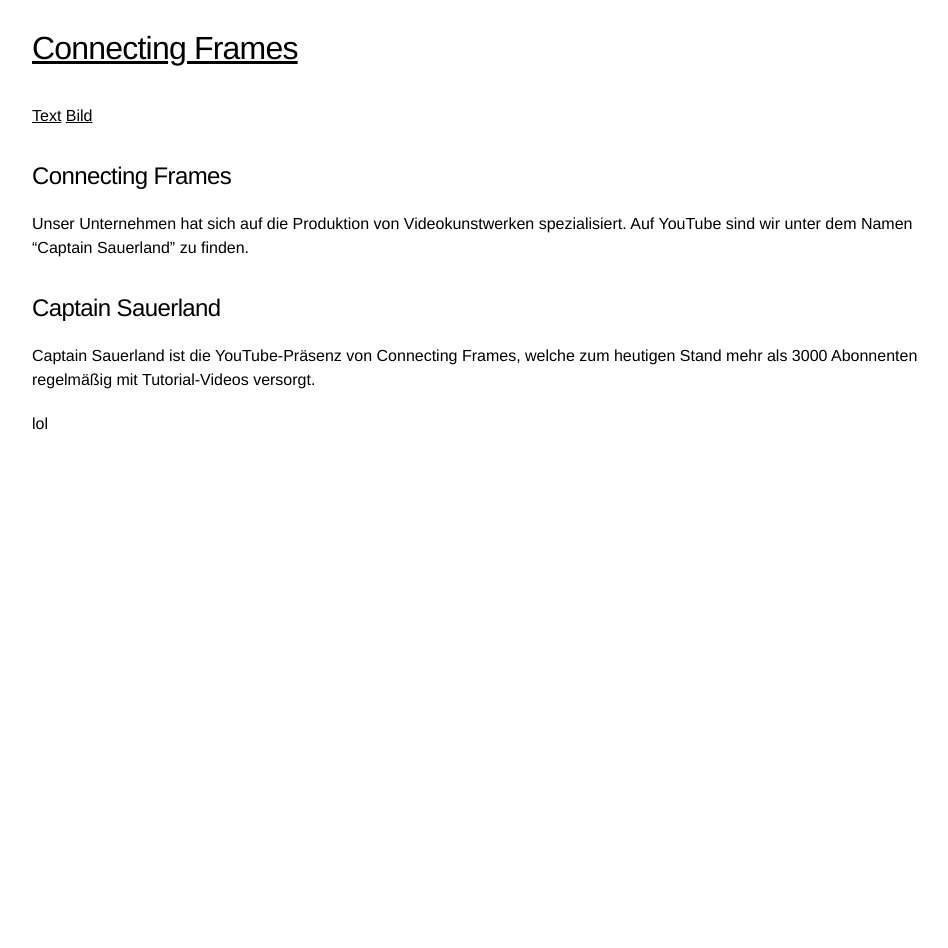
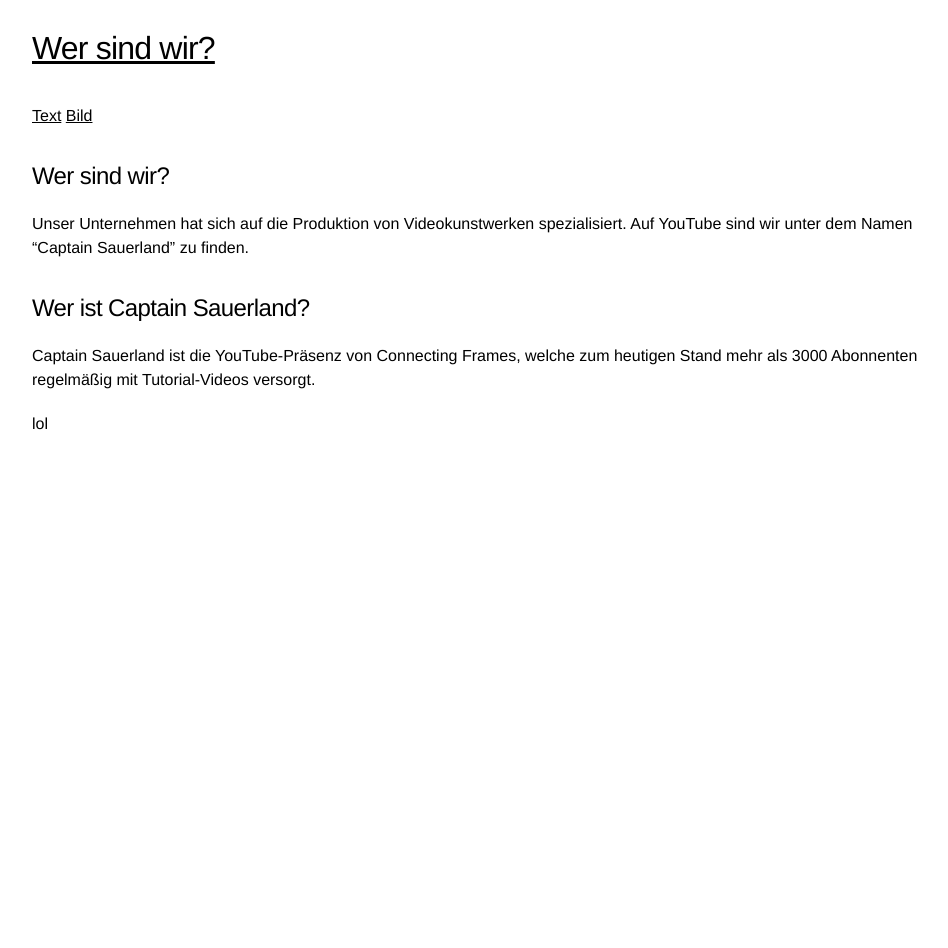
Before and after one commit to captainsauerland/captainsauerland.github.io, a Jekyll site: the page built from index.md, in a window 1280 px wide. Shown: the whole page, without its empty margins (146-1094 px from the left). Built offline with Jekyll 4.4.1, drawn with Linux system fonts in a browser that asks for light colours; our own code applies the rules of GitHub Pages for plain Markdown files.

Commit message:
Update index.md

```diff
--- a/index.md
+++ b/index.md
@@ -2,11 +2,11 @@
 layout: default
 ---
 
-## Connecting Frames
+## Wer sind wir?
 
 Unser Unternehmen hat sich auf die Produktion von Videokunstwerken spezialisiert. Auf YouTube sind wir unter dem Namen "Captain Sauerland" zu finden.
 
-## Captain Sauerland
+## Wer ist Captain Sauerland?
 
 Captain Sauerland ist die YouTube-Präsenz von Connecting Frames, welche zum heutigen Stand mehr als 3000 Abonnenten regelmäßig mit Tutorial-Videos versorgt.
 
```
